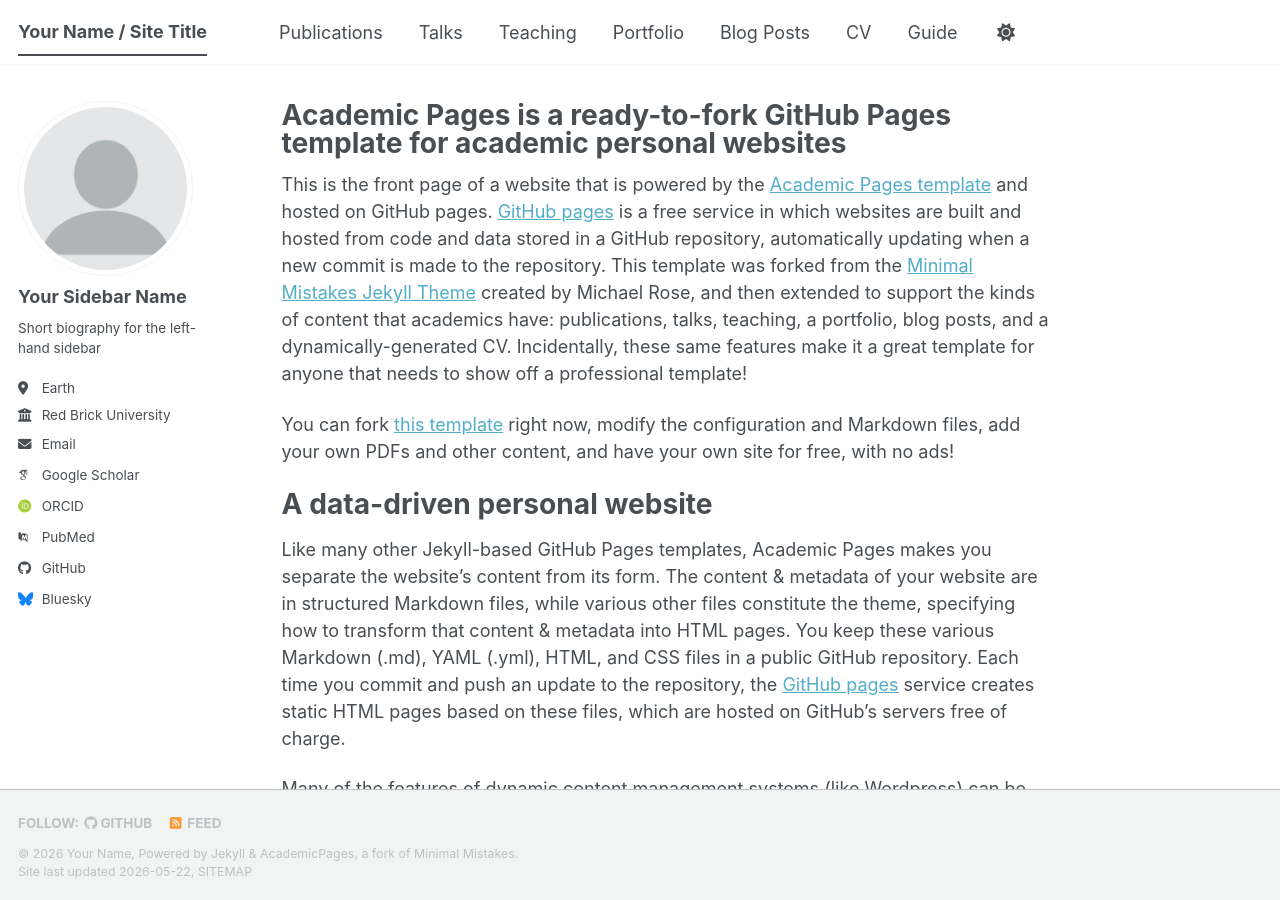
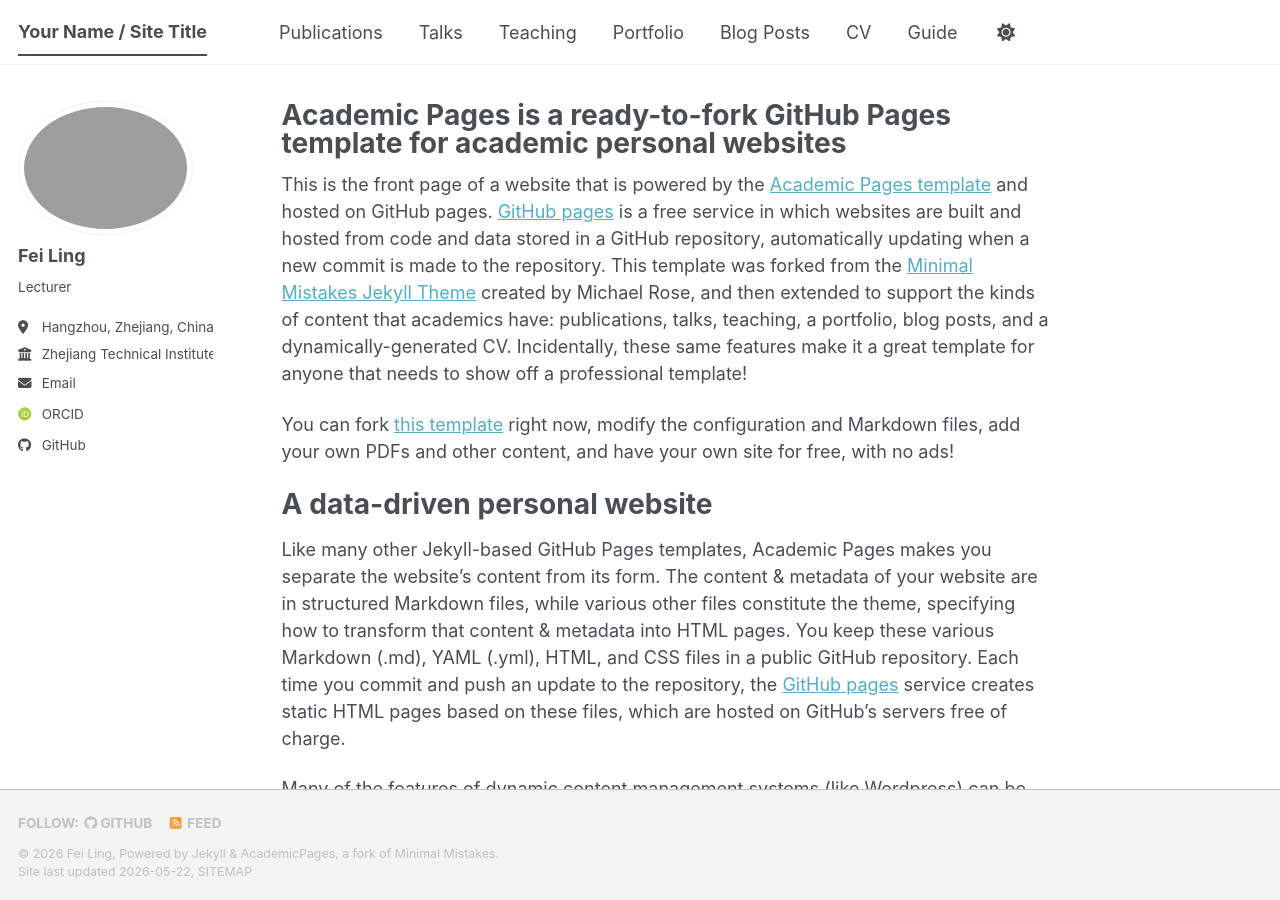
Before and after one commit to LinusLing/LinusLing.github.io, a Jekyll site: the page built from _pages/about.md, in a window 1280 px wide and 900 px high. Built offline with Jekyll 4.4.1, drawn with Linux system fonts in a browser that asks for light colours; some web fonts are replaced; a script bundle is joined from its source files by our own code; library files that are not in the unit come from our copies.

Commit message:
Update personal details in _config.yml
Updated personal information including name, description, URL, and social media links.

```diff
--- a/_config.yml
+++ b/_config.yml
@@ -11,37 +11,37 @@
 site_theme               : "default" # The available themes options are "default", "air", "sunrise", "mint", "dirt" and "contrast"
 title                    : "Your Name / Site Title"
 title_separator          : "-"
-name                     : &name "Your Name"
-description              : &description "Your Name's academic portfolio"   # Update this with a general description of your site, this is the default if not overridden by a page
-url                      : https://academicpages.github.io # The base hostname & protocol for your site e.g. "https://[your GitHub username].github.io",
+name                     : &name "Fei Ling"
+description              : &description "Fei Ling's academic portfolio"   # Update this with a general description of your site, this is the default if not overridden by a page
+url                      : https://linusling.github.io # The base hostname & protocol for your site e.g. "https://[your GitHub username].github.io",
                                                            # or if you already have some other page hosted on Github then use "https://[your GitHub username].github.io/[Your Repo Name]"
 baseurl                  : "" # the subpath of your site, e.g. "/blog"
-repository               : "academicpages/academicpages.github.io"
+repository               : "LinusLing/LinusLing.github.io"
 
 # Site Author - The following control what appear as part of the author content on the side bar.
 #               If a field is blank the icon and link will not appear, otherwise it will be shown.
 #               Additional customization can be done by editing /_includes/author-profile.html
 author:
   # Biographic information
-  avatar           : "profile.png"
-  name             : "Your Sidebar Name"
+  avatar           : "lingfei.png"
+  name             : "Fei Ling"
   pronouns         : # example: "she/her"
-  bio              : "Short biography for the left-hand sidebar"
-  location         : "Earth"
-  employer         : "Red Brick University"
+  bio              : "Lecturer"
+  location         : "Hangzhou, Zhejiang, China"
+  employer         : "Zhejiang Technical Institute of Economics"
   uri              : # URL
-  email            : "none@example.org"
+  email            : "lingfei@zjtie.edu.cn"
 
   # Academic websites
   academia         : # URL
   arxiv            : # URL - Update with the correct link to your profile
-  googlescholar    : "https://scholar.google.com/citations?user=PS_CX0AAAAAJ"
+  googlescholar    : #"https://scholar.google.com/citations?user=PS_CX0AAAAAJ"
   inspire-hep      : # URL
   impactstory      : # URL
-  orcid            : "https://orcid.org/yourorcidurl"
+  orcid            : "https://orcid.org/0000-0003-3769-1709"
   semantic         : # URL
   ssrn             : # URL
-  pubmed           : "https://www.ncbi.nlm.nih.gov/pubmed/?term=john+snow"
+  pubmed           : #"https://www.ncbi.nlm.nih.gov/pubmed/?term=john+snow"
   researchgate     : # URL
   scopus           : # URL
   zotero           : # URL
@@ -51,13 +51,13 @@
   bitbucket        : # Username - Update with your username on the site
   codepen          : # Username
   dribbble         : # Username
-  github           : "academicpages"
+  github           : "LinusLing"
   kaggle           : # Username
   stackoverflow    : # User number or user number and name (i.e., use "1" or "1/jeff-atwood")
 
   # Social media
   artstation       : # Username
-  bluesky          : "bsky.app" # Replace this with you Bluesky username
+  bluesky          : #"bsky.app" # Replace this with you Bluesky username
   facebook         : # Username
   flickr           : # Username
   foursquare       : # Username
```
